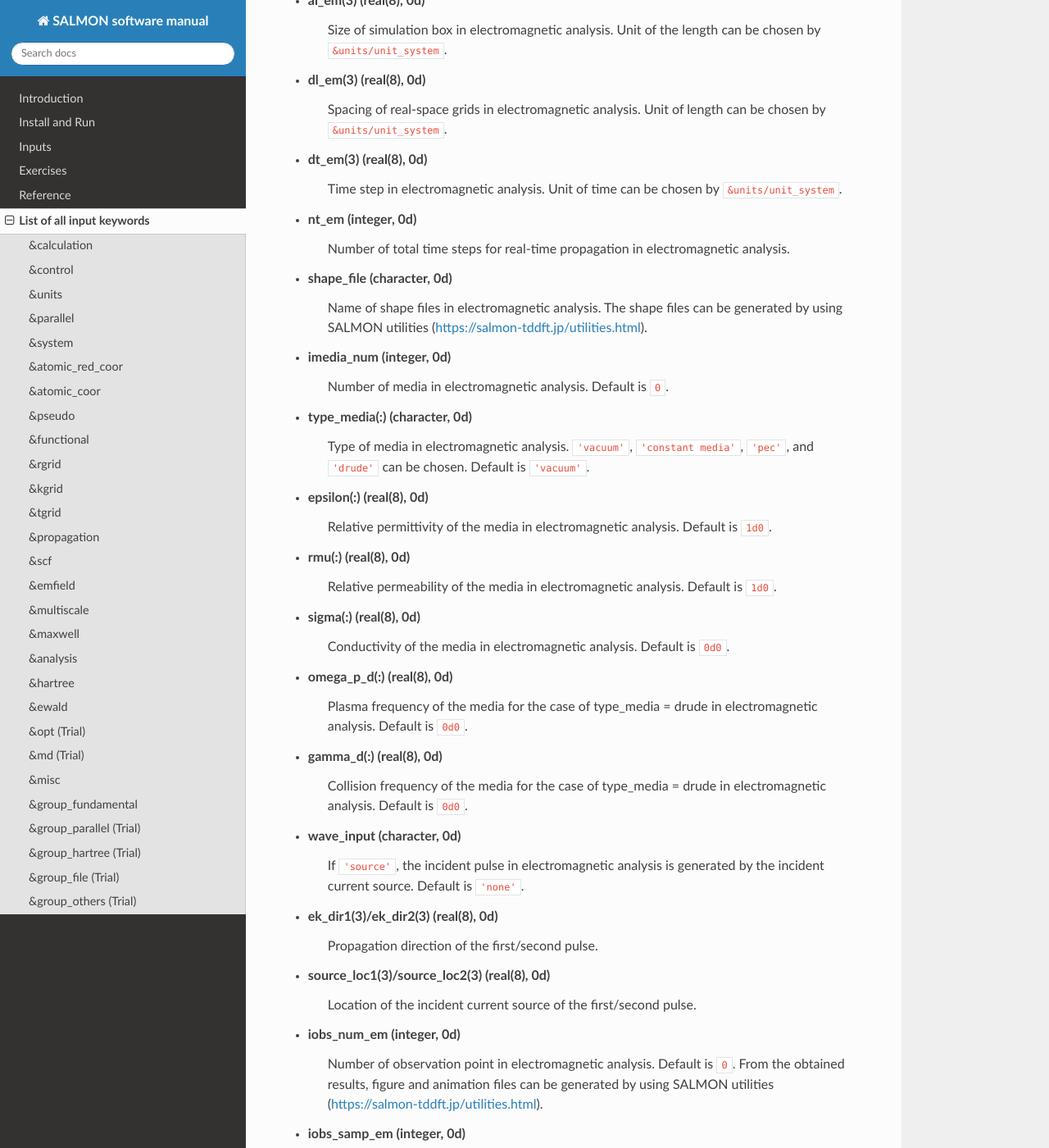
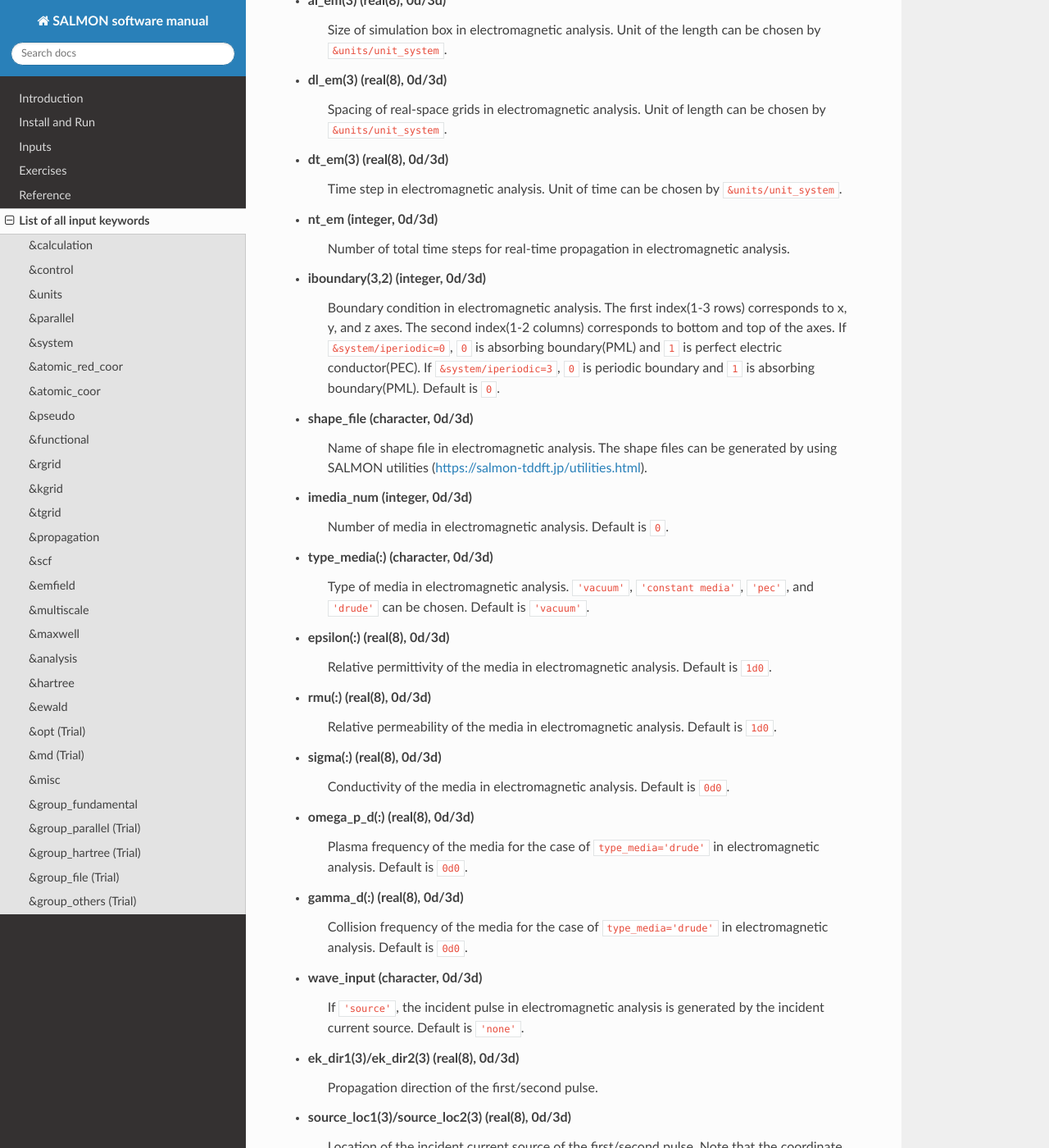
Before and after one commit to SALMON-TDDFT/SALMON-DOCS, a Sphinx documentation site: the page built from source/input_keyword_list.rst, in a window 1280 px wide and 1400 px high, scrolled down 14338 px. Shown: the whole window at 82% size. Built offline with Sphinx 7.4.7 and the Read the Docs theme 2.0.0, drawn with Linux system fonts in a browser that asks for light colours; formulas are drawn with MathJax 3; some of the changed text lies outside the part shown.

Commit message:
modify keyword in eh-FDTD.

```diff
--- a/source/input_keyword_list.rst
+++ b/source/input_keyword_list.rst
@@ -644,59 +644,62 @@ Input for psudopotentials. Size of array (:) is equal to ``&system/nelem``.
 
 &maxwell
 --------
-- **al_em(3)** (real(8), 0d)
+- **al_em(3)** (real(8), 0d/3d)
    Size of simulation box in electromagnetic analysis. Unit of the length can be chosen by ``&units/unit_system``.
 
-- **dl_em(3)** (real(8), 0d)
+- **dl_em(3)** (real(8), 0d/3d)
    Spacing of real-space grids in electromagnetic analysis. Unit of length can be chosen by ``&units/unit_system``.
 
-- **dt_em(3)** (real(8), 0d)
+- **dt_em(3)** (real(8), 0d/3d)
    Time step in electromagnetic analysis. Unit of time can be chosen by ``&units/unit_system``.
 
-- **nt_em** (integer, 0d)
+- **nt_em** (integer, 0d/3d)
    Number of total time steps for real-time propagation in electromagnetic analysis.
 
-- **shape_file** (character, 0d)
-   Name of shape files in electromagnetic analysis. The shape files can be generated by using SALMON utilities (https://salmon-tddft.jp/utilities.html).
+- **iboundary(3,2)** (integer, 0d/3d)
+   Boundary condition in electromagnetic analysis. The first index(1-3 rows) corresponds to x, y, and z axes. The second index(1-2 columns) corresponds to bottom and top of the axes. If ``&system/iperiodic=0``, ``0`` is absorbing boundary(PML) and ``1`` is perfect electric conductor(PEC). If ``&system/iperiodic=3``, ``0`` is periodic boundary and ``1`` is absorbing boundary(PML). Default is ``0``.
 
-- **imedia_num** (integer, 0d)
+- **shape_file** (character, 0d/3d)
+   Name of shape file in electromagnetic analysis. The shape files can be generated by using SALMON utilities (https://salmon-tddft.jp/utilities.html).
+
+- **imedia_num** (integer, 0d/3d)
    Number of media in electromagnetic analysis. Default is ``0``.
 
-- **type_media(:)** (character, 0d)
+- **type_media(:)** (character, 0d/3d)
    Type of media in electromagnetic analysis. ``'vacuum'``, ``'constant media'``, ``'pec'``, and ``'drude'`` can be chosen. Default is ``'vacuum'``.
 
-- **epsilon(:)** (real(8), 0d)
+- **epsilon(:)** (real(8), 0d/3d)
    Relative permittivity of the media in electromagnetic analysis. Default is ``1d0``.
 
-- **rmu(:)** (real(8), 0d)
+- **rmu(:)** (real(8), 0d/3d)
    Relative permeability of the media in electromagnetic analysis. Default is ``1d0``.
 
-- **sigma(:)** (real(8), 0d)
+- **sigma(:)** (real(8), 0d/3d)
    Conductivity of the media in electromagnetic analysis. Default is ``0d0``.
 
-- **omega_p_d(:)** (real(8), 0d)
-   Plasma frequency of the media for the case of type_media = drude in electromagnetic analysis. Default is ``0d0``.
+- **omega_p_d(:)** (real(8), 0d/3d)
+   Plasma frequency of the media for the case of ``type_media='drude'`` in electromagnetic analysis. Default is ``0d0``.
 
-- **gamma_d(:)** (real(8), 0d)
-   Collision frequency of the media for the case of type_media = drude in electromagnetic analysis. Default is ``0d0``.
+- **gamma_d(:)** (real(8), 0d/3d)
+   Collision frequency of the media for the case of ``type_media='drude'`` in electromagnetic analysis. Default is ``0d0``.
 
-- **wave_input** (character, 0d)
+- **wave_input** (character, 0d/3d)
    If ``'source'``, the incident pulse in electromagnetic analysis is generated by the incident current source. Default is ``'none'``.
 
-- **ek_dir1(3)/ek_dir2(3)** (real(8), 0d)
+- **ek_dir1(3)/ek_dir2(3)** (real(8), 0d/3d)
    Propagation direction of the first/second pulse.
 
-- **source_loc1(3)/source_loc2(3)** (real(8), 0d)
-   Location of the incident current source of the first/second pulse.
+- **source_loc1(3)/source_loc2(3)** (real(8), 0d/3d)
+   Location of the incident current source of the first/second pulse. Note that the coordinate system ranges from ``-al_em/2`` to ``al_em/2`` for ``&system/iperiodic=0`` while ranges from ``0`` to ``al_em`` for ``&system/iperiodic=3``.
 
-- **iobs_num_em** (integer, 0d)
+- **iobs_num_em** (integer, 0d/3d)
    Number of observation point in electromagnetic analysis. Default is ``0``. From the obtained results, figure and animation files can be generated by using SALMON utilities (https://salmon-tddft.jp/utilities.html).
 
-- **iobs_samp_em** (integer, 0d)
+- **iobs_samp_em** (integer, 0d/3d)
    Sampling time-step of the observation in electromagnetic analysis. Default is ``1``.
 
-- **obs_loc_em(:,3)** (integer, 0d)
-   Location of the observation point in electromagnetic analysis.
+- **obs_loc_em(:,3)** (integer, 0d/3d)
+   Location of the observation point in electromagnetic analysis. Note that the coordinate system ranges from ``-al_em/2`` to ``al_em/2`` for ``&system/iperiodic=0`` while ranges from ``0`` to ``al_em`` for ``&system/iperiodic=3``.
 
 &analysis
 ---------
```
